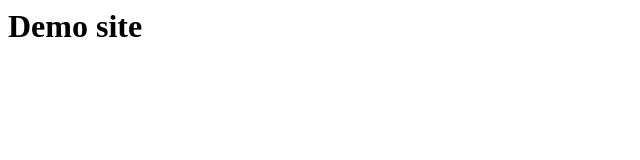
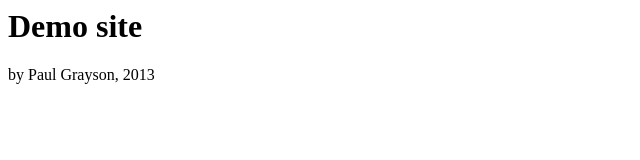
Before and after one commit to pdg137/git-demo-site, a plain HTML site: page index.html in a window 1280 px wide. Shown: the whole page, without its empty margins (0-640 px from the left). Drawn offline with Linux system fonts and the light colour scheme.

Commit message:
added credits to index.html

```diff
--- a/index.html
+++ b/index.html
@@ -6,5 +6,7 @@
 
 <h1>Demo site</h1>
 
+<p>by Paul Grayson, 2013</p>
+
 </body>
 </html>
```
